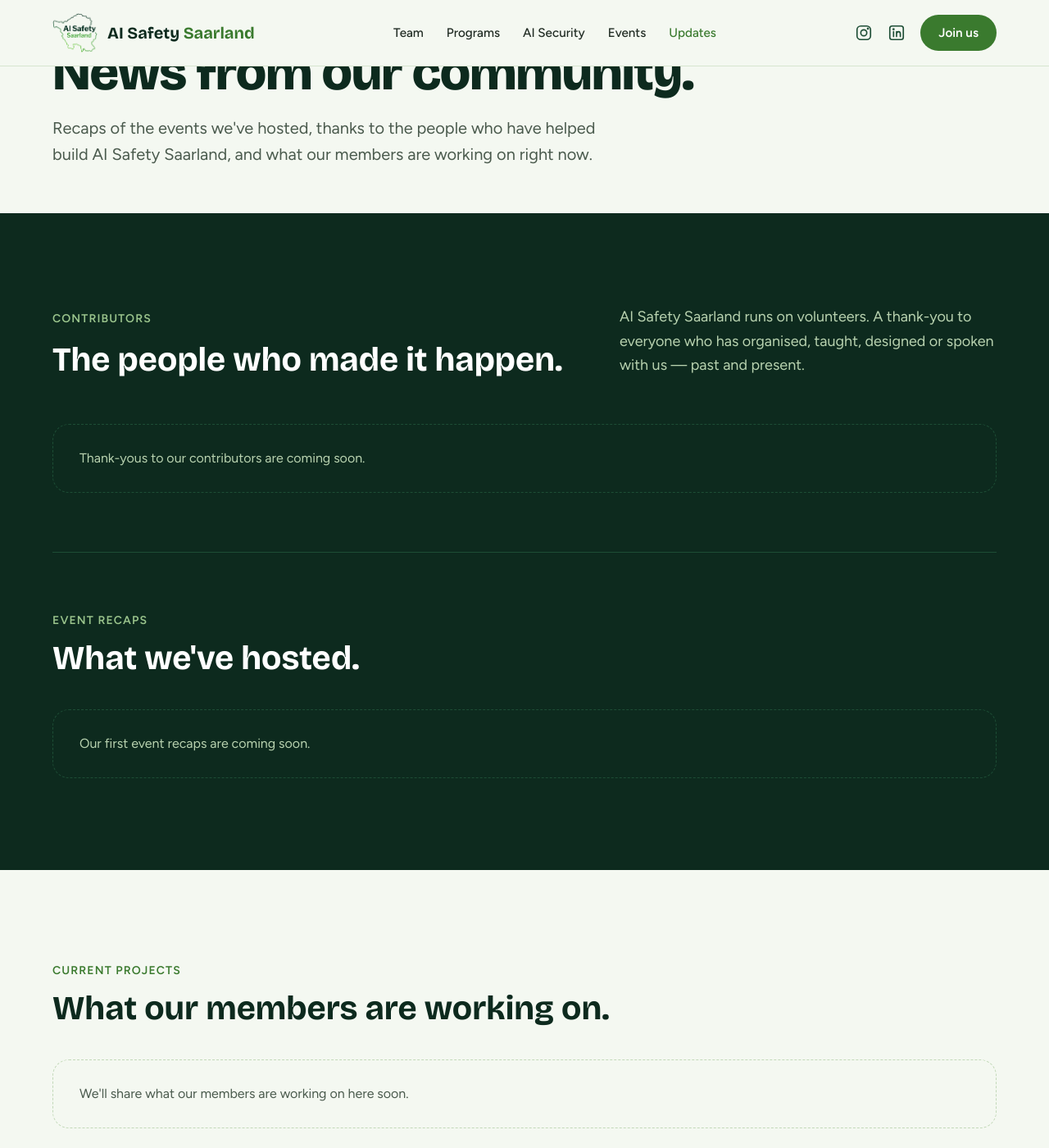
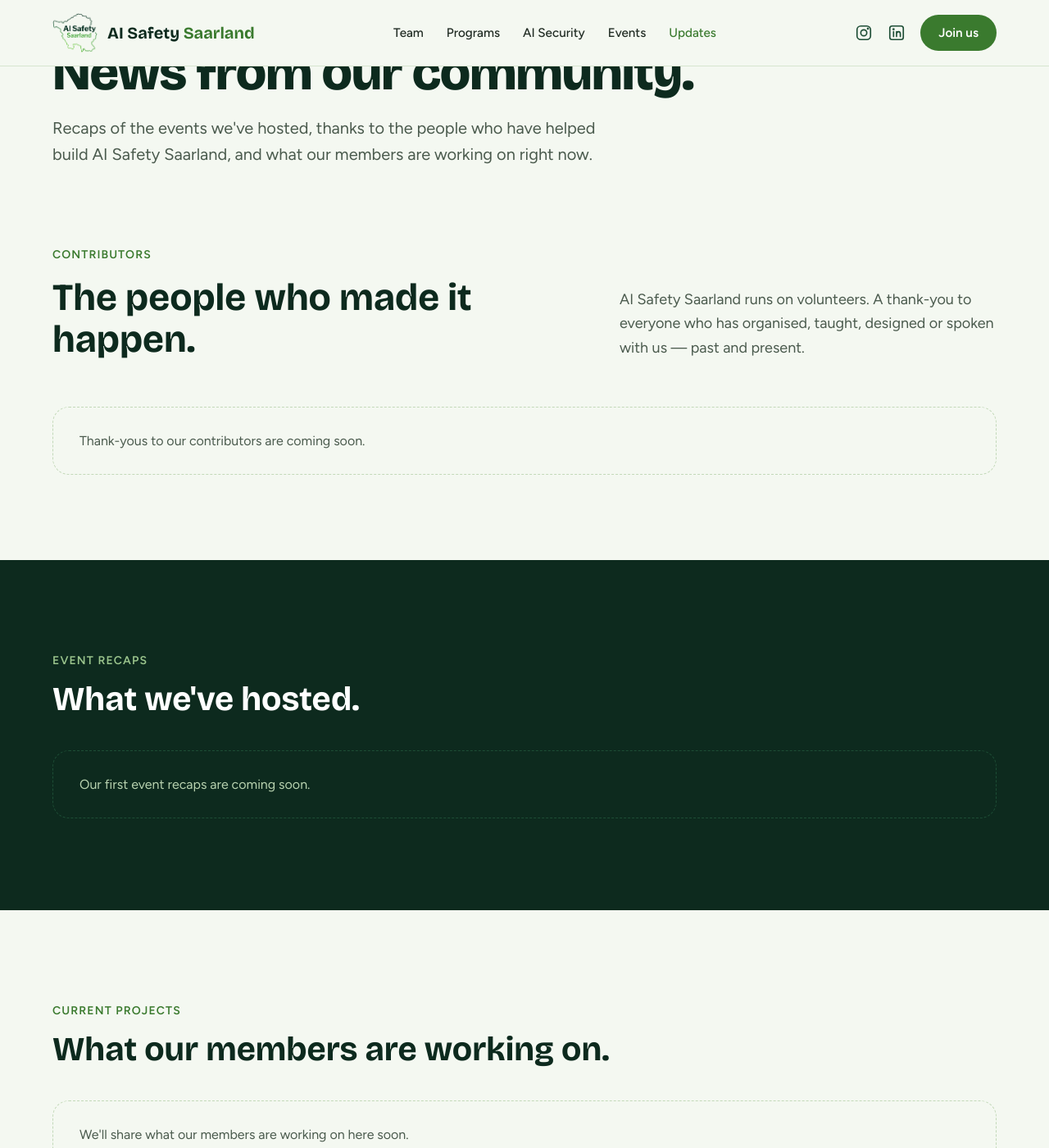
Before and after one commit to palash2404/AI-Safety, a Jekyll site: the page built from updates.html, in a window 1280 px wide and 1400 px high, scrolled down 216 px. Shown: the whole window at 82% size. Built offline with Jekyll 4.4.1, drawn with Linux system fonts in a browser that asks for light colours.

Commit message:
Updates page: make Contributors light like Current projects
Contributors now uses the light background with white cards; Event
recaps stays as the one dark band between the light sections.

```diff
--- a/assets/style.css
+++ b/assets/style.css
@@ -531,10 +531,14 @@ a.event-link:hover { background: #fff; }
   .initiative-side .btn { width: 100%; }
 }
 
-/* Updates page: contributors and recaps share one dark band */
-.contributors-dark { padding-bottom: 72px; }
-.recaps-dark { padding-top: 0; }
-.dark-divider { border: 0; border-top: 1px solid var(--forest-800); margin: 0 0 72px; }
+/* Updates page: light contributors, dark event recaps, light projects */
+.contributors-light { padding: 40px 0 104px; }
+.contributors-light .section-head > p { color: var(--text-muted); }
+.contributors-light .contributor { background: #fff; border-color: var(--mint-150); }
+.contributors-light .contributor-photo { background: var(--mint-100); color: var(--leaf-700); }
+.contributors-light .contributor-name { color: var(--forest-950); }
+.contributors-light .contributor-when { color: var(--leaf-700); }
+.contributors-light .contributor p { color: var(--text-muted); }
 .recaps-dark .block-head h2 { color: #fff; }
 .recaps-dark .recap {
   padding: 20px 20px 28px; border-radius: 24px;
@@ -549,8 +553,7 @@ a.event-link:hover { background: #fff; }
 .recaps-dark .recap > a { color: var(--leaf-300); }
 .recaps-dark .recap > a:hover { color: #fff; }
 @media (max-width: 960px) {
-  .contributors-dark { padding-bottom: 56px; }
-  .dark-divider { margin-bottom: 56px; }
+  .contributors-light { padding: 24px 0 72px; }
 }
 
 /* ---------- Footer ---------- */
--- a/updates.html
+++ b/updates.html
@@ -13,11 +13,11 @@ nav: updates
 
 
 
-  <section class="dark contributors-dark" id="contributors">
+  <section class="contributors-light" id="contributors">
     <div class="wrap">
       <div class="section-head">
         <div>
-          <p class="eyebrow eyebrow-light">Contributors</p>
+          <p class="eyebrow">Contributors</p>
           <h2>The people who made it happen.</h2>
         </div>
         <p>AI Safety Saarland runs on volunteers. A thank-you to everyone who has organised, taught, designed or spoken with us — past and present.</p>
@@ -41,7 +41,7 @@ nav: updates
         {% endfor %}
       </div>
       {% else %}
-      <p class="empty-note on-dark">Thank-yous to our contributors are coming soon.</p>
+      <p class="empty-note">Thank-yous to our contributors are coming soon.</p>
       {% endif %}
     </div>
   </section>
@@ -49,7 +49,6 @@ nav: updates
   <!-- Event recaps: each one is a file in _recaps/, written in the editor at /admin -->
   <section class="dark recaps-dark" id="recaps">
     <div class="wrap">
-    <hr class="dark-divider">
     <div class="block-head">
       <p class="eyebrow eyebrow-light">Event recaps</p>
       <h2>What we've hosted.</h2>
```
